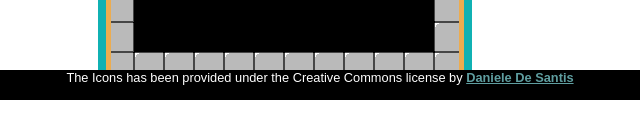
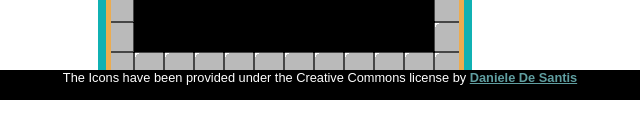
Before and after one commit to DJawna/Quadron, a plain HTML site: page quadron.html in a window 1280 px wide. Shown: the part 700-838 px from the top of the page, 320-960 px from the left. Drawn offline with Linux system fonts and the light colour scheme.

Commit message:
fixed another typo

```diff
--- a/quadron.html
+++ b/quadron.html
@@ -49,7 +49,7 @@
 
 
 <img src="assets/quadronTextures.png" id="quadTextures" hidden>
-<div id="footer">The Icons has been provided under the Creative Commons license by <a href="http://www.danieledesantis.net/">Daniele De Santis</a> </div>
+<div id="footer">The Icons have been provided under the Creative Commons license by <a href="http://www.danieledesantis.net/">Daniele De Santis</a> </div>
 <script src="draw.js"></script>
 <script src="quadron.js"></script>
 <script src="main.js"></script>
```
